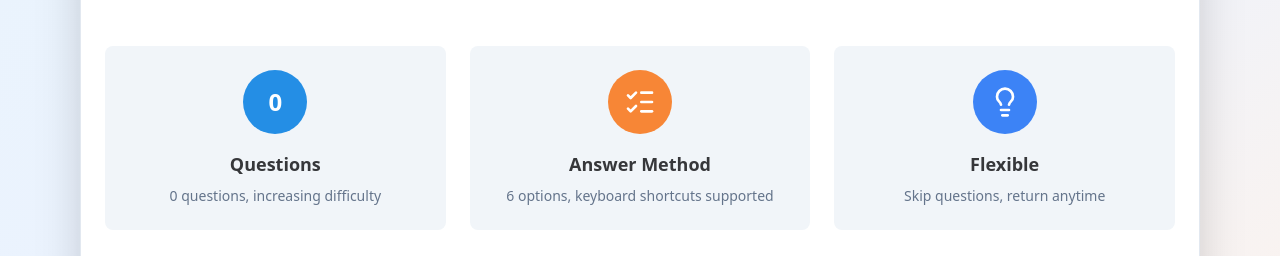
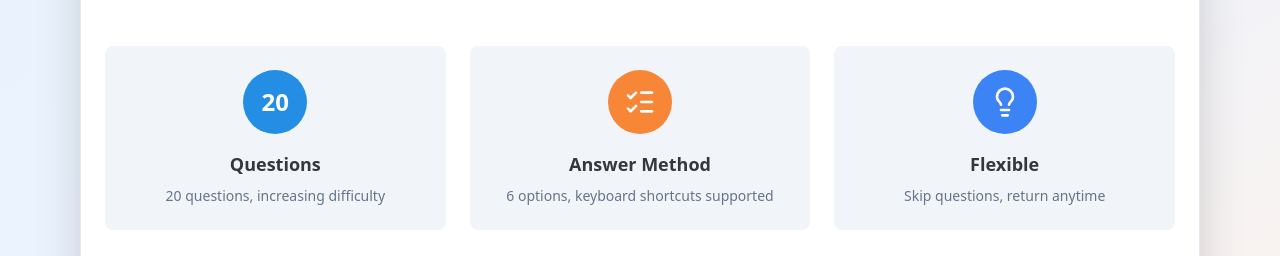
Before and after one commit to yikun-hu/IQtrain, a React (Vite) app: page /test in a window 1280 px wide. Shown: the part 379-635 px from the top of the page. Built offline with nearby package versions, Linux system fonts and the light colour scheme.

Commit message:
update question num

```diff
--- a/src/pages/TestPage.tsx
+++ b/src/pages/TestPage.tsx
@@ -408,14 +408,14 @@ export default function TestPage() {
                 <div className="text-center p-6 bg-muted rounded-lg">
                   <div className="flex justify-center mb-4">
                     <div className="w-16 h-16 bg-primary text-white rounded-full flex items-center justify-center text-2xl font-bold">
-                      {questions.length}
+                      20
                     </div>
                   </div>
                   <h3 className="font-semibold text-lg mb-2">
                     {t.test.start.questions}
                   </h3>
                   <p className="text-muted-foreground text-sm">
-                    {t.test.start.questionsDesc(questions.length)}
+                    {t.test.start.questionsDesc(20)}
                   </p>
                 </div>
 
```
